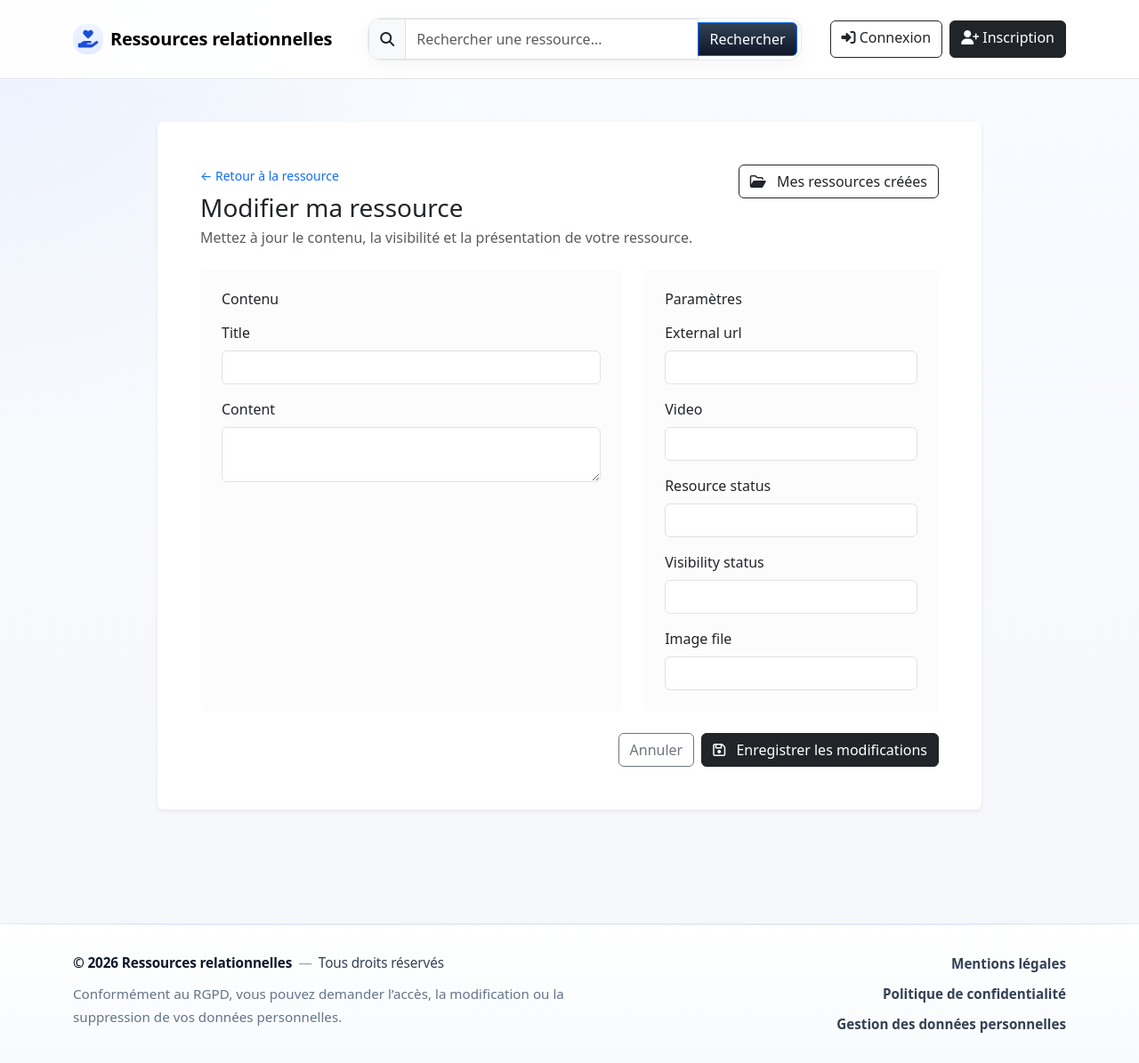
After one commit to EbubekirGuldal/projet_collaboratif, a Symfony app: template templates/resource/edit.html.twig in a window 1280 px wide. The commit adds this page. Shown: the whole page at 89% size. Run offline with Twig, Linux system fonts and the light colour scheme; the template is opened without the code that fills it, so the values that code supplies are empty; form fields are guessed from the names that the template uses; style sheets or scripts are compiled from the project's sources; some libraries are stand-ins or nearby versions.

Commit message:
Ajout de la fonctionnalité : Modification de ses ressources

```diff
--- a/templates/profile/created_resources.html.twig
+++ b/templates/profile/created_resources.html.twig
@@ -81,7 +81,8 @@
                         {% include 'resource/_card.html.twig' with {
                             resource: item.resource,
                             commentsCount: item.commentsCount,
-                            isFavorite: app.user ? app.user.isFavorite(item.resource) : false
+                            isFavorite: app.user ? app.user.isFavorite(item.resource) : false,
+                            editPath: path('resource_edit', { id: item.resource.id })
                         } only %}
                     {% endfor %}
                 </div>
--- /dev/null
+++ b/templates/resource/edit.html.twig
@@ -0,0 +1,127 @@
+{% extends 'base.html.twig' %}
+
+{% block title %}
+    Modifier la ressource |
+    {{ parent() }}
+{% endblock %}
+
+{% block body %}
+    <div class="container py-4 py-lg-5">
+        {% for label, messages in app.flashes %}
+            {% for message in messages %}
+                <div class="alert alert-{{ label }} alert-dismissible fade show" role="alert">
+                    {{ message }}
+                    <button type="button" class="btn-close" data-bs-dismiss="alert" aria-label="Fermer"></button>
+                </div>
+            {% endfor %}
+        {% endfor %}
+
+        <div class="row justify-content-center">
+            <div class="col-12 col-xl-10">
+                <section class="card border-0 shadow-sm">
+                    <div class="card-body p-4 p-lg-5">
+                        <div class="d-flex flex-wrap justify-content-between align-items-start gap-3 mb-4">
+                            <div>
+                                <a class="text-decoration-none small" href="{{ path('resource_show', { id: resource.id }) }}">
+                                    &larr; Retour à la ressource
+                                </a>
+                                <h1 class="h3 mt-2 mb-1">Modifier ma ressource</h1>
+                                <p class="text-body-secondary mb-0">
+                                    Mettez à jour le contenu, la visibilité et la présentation de votre ressource.
+                                </p>
+                            </div>
+
+                            <a class="btn btn-outline-dark" href="{{ path('app_profile_created_resources') }}">
+                                <i class="fa-regular fa-folder-open me-2"></i>
+                                Mes ressources créées
+                            </a>
+                        </div>
+
+                        {{ form_start(form) }}
+                            <div class="row g-4">
+                                <div class="col-12 col-lg-7">
+                                    <div class="card border-0 bg-light-subtle h-100">
+                                        <div class="card-body p-4">
+                                            <h2 class="h6 mb-3">Contenu</h2>
+
+                                            <div class="mb-3">
+                                                {{ form_label(form.title) }}
+                                                {{ form_widget(form.title) }}
+                                                {{ form_errors(form.title) }}
+                                            </div>
+
+                                            <div class="mb-0">
+                                                {{ form_label(form.content) }}
+                                                {{ form_widget(form.content) }}
+                                                {{ form_errors(form.content) }}
+                                            </div>
+                                        </div>
+                                    </div>
+                                </div>
+
+                                <div class="col-12 col-lg-5">
+                                    <div class="card border-0 bg-light-subtle h-100">
+                                        <div class="card-body p-4">
+                                            <h2 class="h6 mb-3">Paramètres</h2>
+
+                                            <div class="mb-3">
+                                                {{ form_label(form.externalUrl) }}
+                                                {{ form_widget(form.externalUrl) }}
+                                                {{ form_errors(form.externalUrl) }}
+                                            </div>
+
+                                            <div class="mb-3">
+                                                {{ form_label(form.video) }}
+                                                {{ form_widget(form.video) }}
+                                                {{ form_errors(form.video) }}
+                                            </div>
+
+                                            <div class="mb-3">
+                                                {{ form_label(form.resourceStatus) }}
+                                                {{ form_widget(form.resourceStatus) }}
+                                                {{ form_errors(form.resourceStatus) }}
+                                            </div>
+
+                                            <div class="mb-3">
+                                                {{ form_label(form.visibilityStatus) }}
+                                                {{ form_widget(form.visibilityStatus) }}
+                                                {{ form_errors(form.visibilityStatus) }}
+                                            </div>
+
+                                            <div class="mb-0">
+                                                {{ form_label(form.imageFile) }}
+                                                {{ form_widget(form.imageFile) }}
+                                                {{ form_errors(form.imageFile) }}
+                                                {% if resource.image %}
+                                                    <div class="mt-3">
+                                                        <p class="small text-body-secondary mb-2">Illustration actuelle</p>
+                                                        <img
+                                                            src="/images/resources/{{ resource.image }}"
+                                                            alt="Illustration actuelle de la ressource"
+                                                            class="img-fluid rounded border"
+                                                            loading="lazy"
+                                                        >
+                                                    </div>
+                                                {% endif %}
+                                            </div>
+                                        </div>
+                                    </div>
+                                </div>
+                            </div>
+
+                            <div class="d-flex flex-wrap justify-content-end gap-2 mt-4">
+                                <a class="btn btn-outline-secondary" href="{{ path('resource_show', { id: resource.id }) }}">
+                                    Annuler
+                                </a>
+                                <button type="submit" class="btn btn-dark">
+                                    <i class="fa-regular fa-floppy-disk me-2"></i>
+                                    Enregistrer les modifications
+                                </button>
+                            </div>
+                        {{ form_end(form) }}
+                    </div>
+                </section>
+            </div>
+        </div>
+    </div>
+{% endblock %}
```
Also changed, not shown: src/Controller/ResourceController.php (+36 -0 lines), src/Form/ResourceFormType.php (added, +85 -0 lines), templates/resource/_card.html.twig (+11 -0 lines), templates/resource/show.html.twig (+12 -0 lines).
